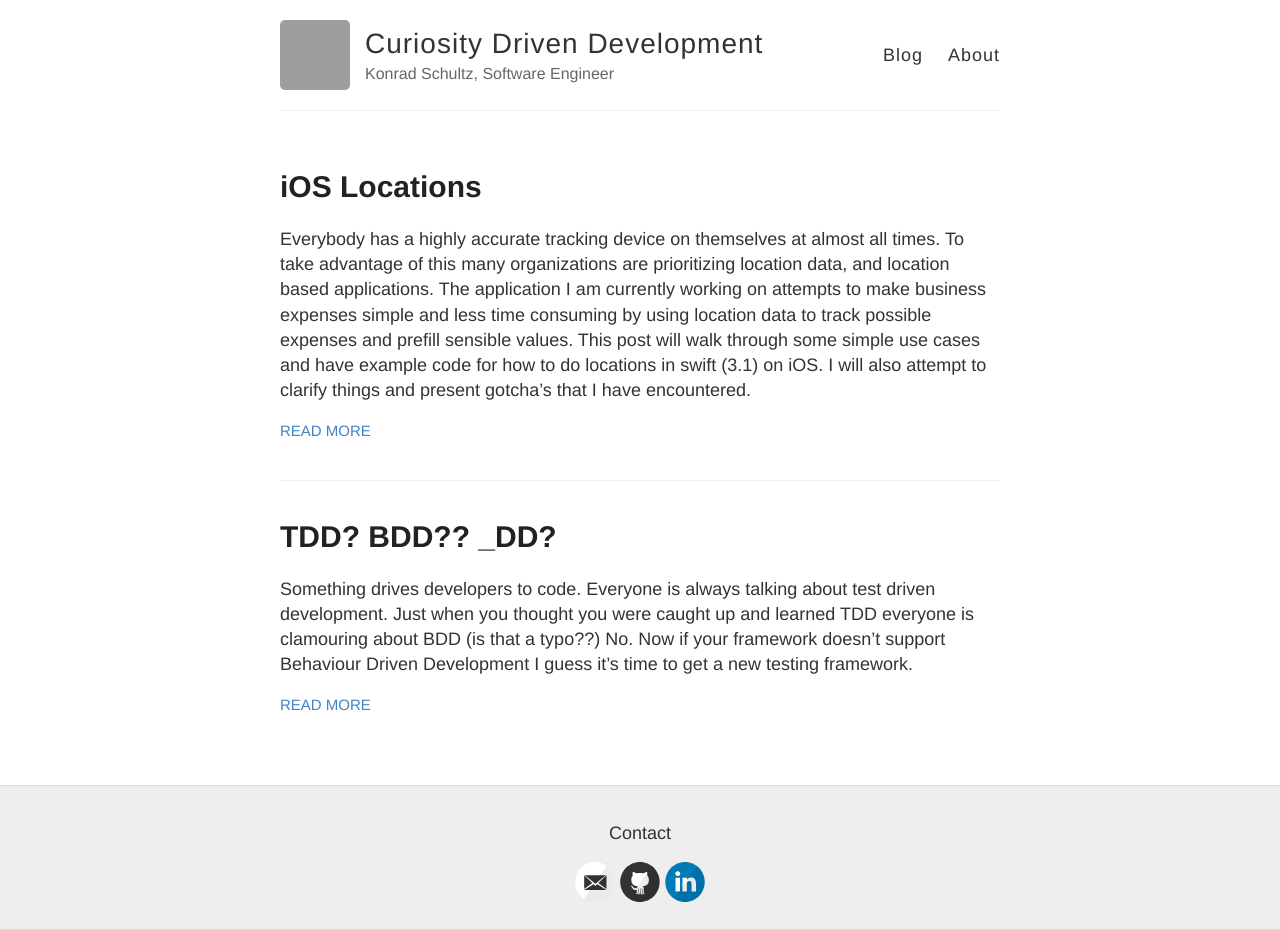
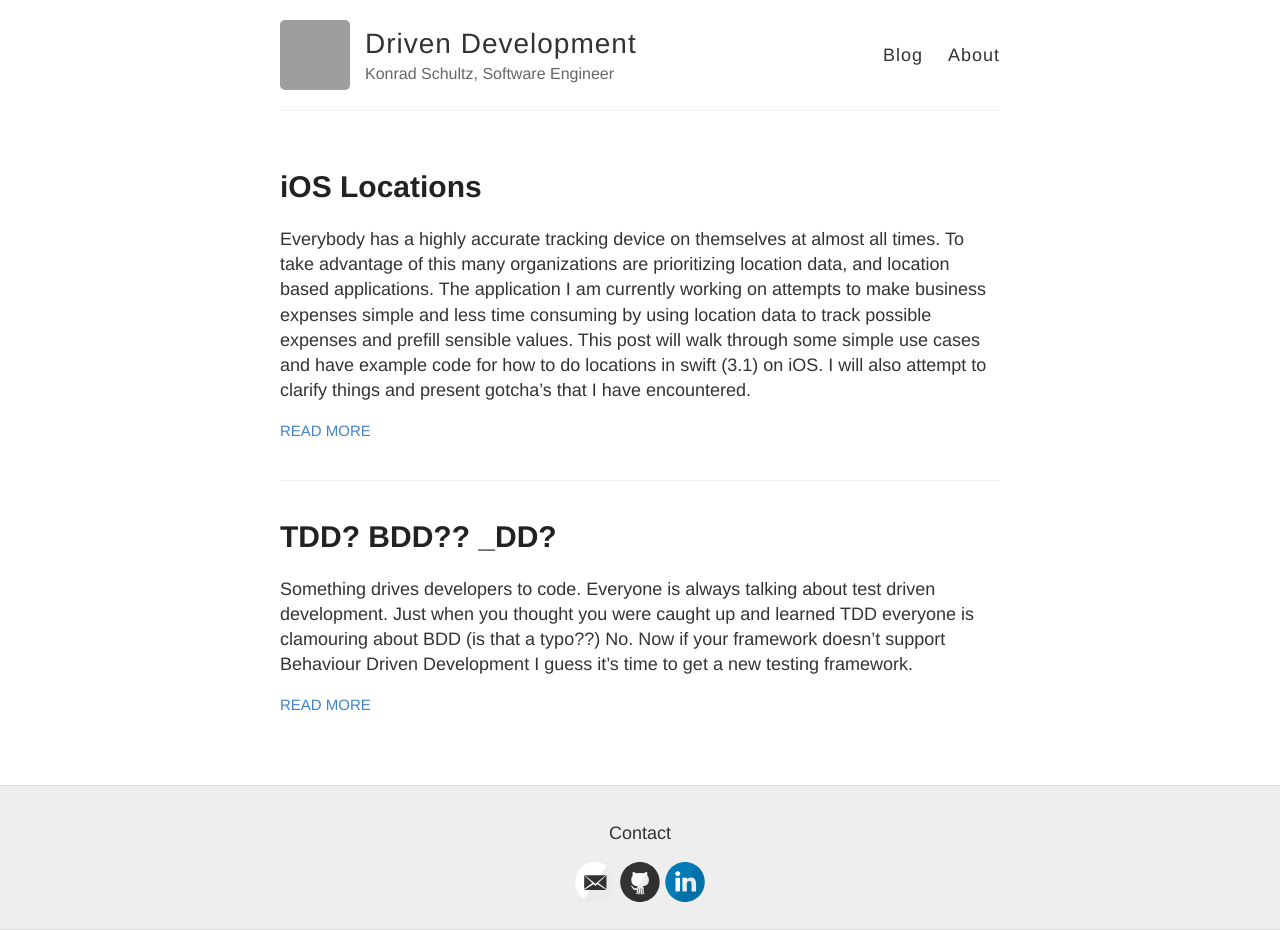
Before and after one commit to kradical/kradical.github.io, a Jekyll site: the page built from index.html, in a window 1280 px wide. Built offline with Jekyll 4.4.1, drawn with Linux system fonts in a browser that asks for light colours; grey boxes are pictures that could not be loaded.

Commit message:
rename blog

```diff
--- a/_config.yml
+++ b/_config.yml
@@ -3,7 +3,7 @@
 #
 
 # Name of your site (displayed in the header)
-name: Curiosity Driven Development
+name: Driven Development
 
 # Short bio or description (displayed in the header)
 description: Konrad Schultz, Software Engineer
```
